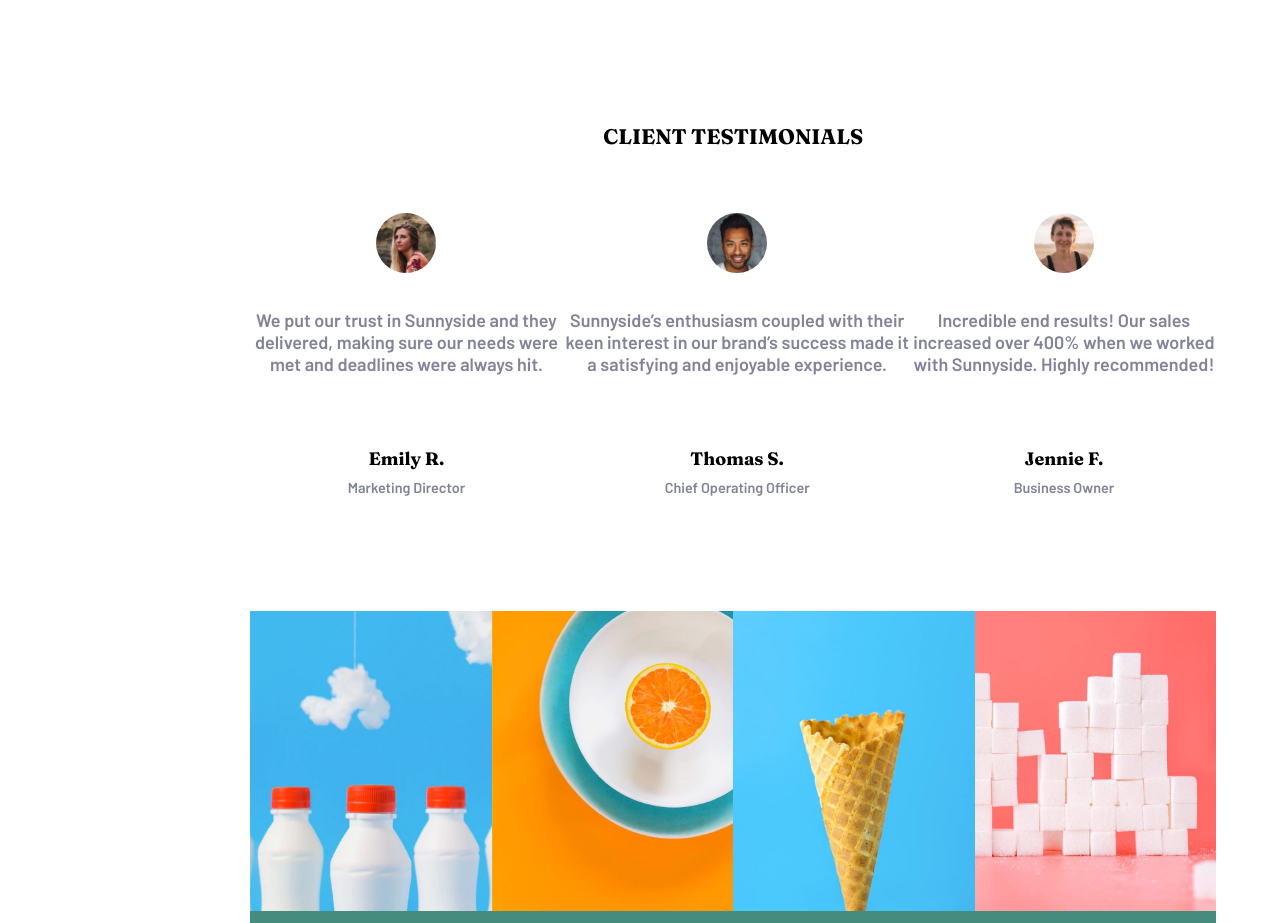
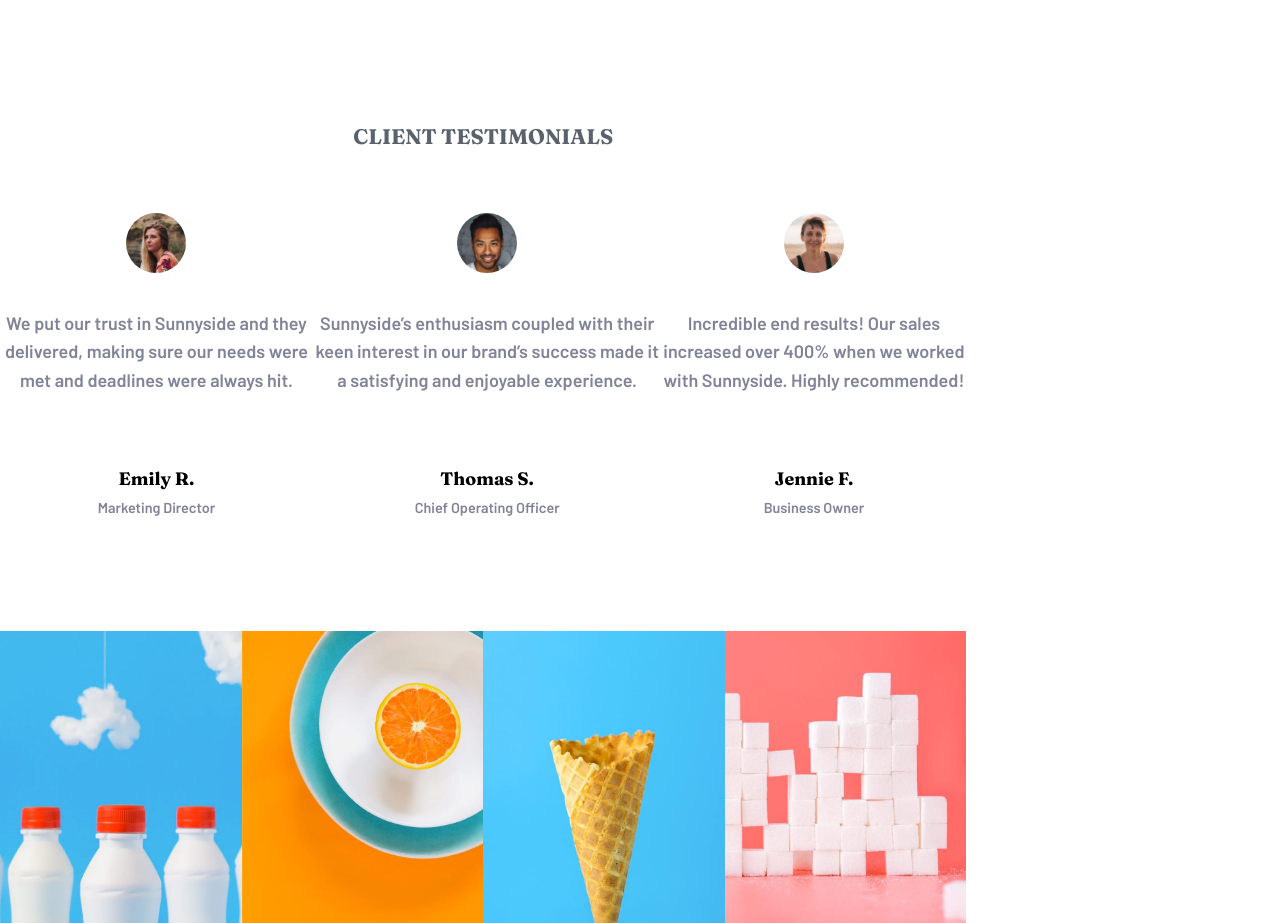
Before and after one commit to Christian346/p6-landing-page, a plain HTML site: page index.html in a window 1280 px wide. Shown: the part 2005-2928 px from the top of the page. Drawn offline with Linux system fonts and the light colour scheme.

Commit message:
project version-1.1

```diff
--- a/styles.scss
+++ b/styles.scss
@@ -27,7 +27,7 @@ body{
 
 }
 .container{
-  margin:0 auto;
+ // margin:0 auto;
 
    max-width: 780px;
     background-color:none;
@@ -231,6 +231,7 @@ body{
     .client-h{
         margin-top: 6em;
         margin-bottom: 3em;
+        color: $Very-dark-grayish-blue;
     }
     .img-people{
         width:60px;
@@ -249,6 +250,7 @@ body{
         color:$Dark-grayish-blue;
         font-family: "Barlow", "Seriff";
         margin-bottom:4em ;
+        line-height: 1.6em;
     }
 
     .user{
@@ -594,7 +596,7 @@ body{
             font-size: 1rem;
             word-spacing: 0.9em;
             letter-spacing: 0.4em;
-            color: $Very-dark-grayish-blue;
+
         }
 
         .img-people{
```
Also changed, not shown: sass/css/styles.css, 1 other file.
